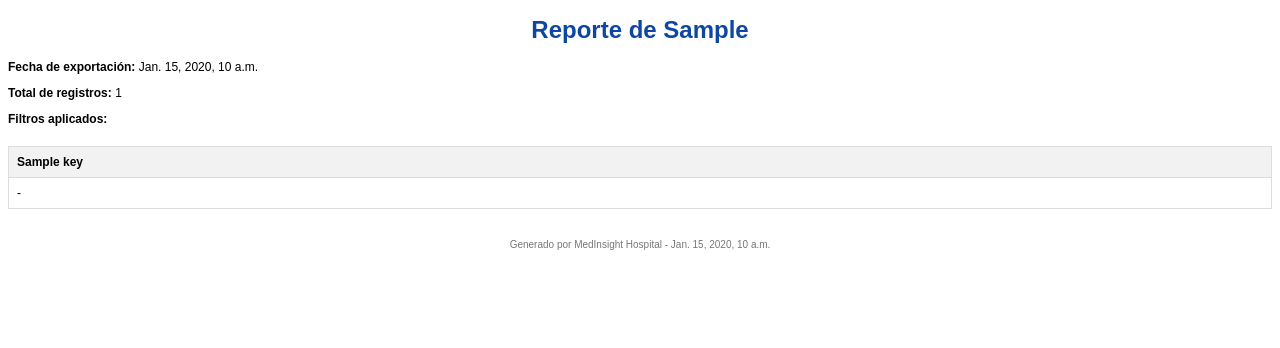
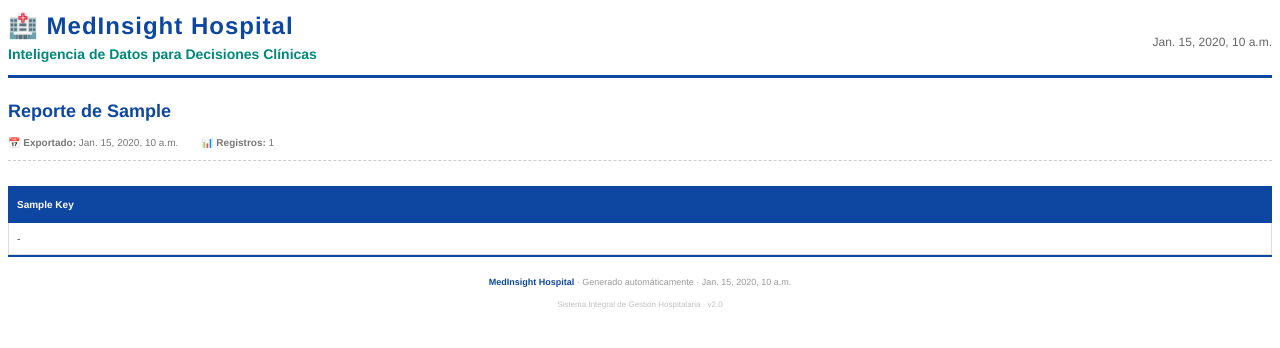
Before and after one commit to SamuAGV/Hospital_Samu, a Django app: template templates/reports/pdf_template.html in a window 1280 px wide. Shown: the top 348 px of the page. Run offline with Django 4.2, Linux system fonts and the light colour scheme; the template is opened without the code that fills it: most values are stand-ins (such as "Sample title", 1, 10 or a date in 2020).

Commit message:
style: diseño profesional y mejorado para reportes PDF

```diff
--- a/templates/reports/pdf_template.html
+++ b/templates/reports/pdf_template.html
@@ -5,31 +5,158 @@
     <meta charset="UTF-8">
     <title>Reporte MedInsight</title>
     <style>
-        body { font-family: Arial, sans-serif; font-size: 12px; }
-        h1 { color: #0d47a1; text-align: center; }
-        table { width: 100%; border-collapse: collapse; margin-top: 20px; }
-        th, td { border: 1px solid #ddd; padding: 8px; text-align: left; }
-        th { background-color: #f2f2f2; }
-        .footer { text-align: center; margin-top: 30px; font-size: 10px; color: #777; }
+        @page {
+            margin: 2cm 1.5cm;
+            @frame header_frame {
+                -pdf-frame-content: header_content;
+                left: 50pt; width: 512pt; top: 50pt; height: 80pt;
+            }
+            @frame footer_frame {
+                -pdf-frame-content: footer_content;
+                left: 50pt; width: 512pt; top: 720pt; height: 40pt;
+            }
+        }
+
+        body {
+            font-family: 'Helvetica', 'Arial', sans-serif;
+            font-size: 11px;
+            color: #333;
+            line-height: 1.5;
+        }
+
+        /* --- HEADER --- */
+        #header_content {
+            border-bottom: 3px solid #0d47a1;
+            padding-bottom: 10px;
+            margin-bottom: 20px;
+        }
+        .header-title {
+            font-size: 24px;
+            font-weight: 700;
+            color: #0d47a1;
+            letter-spacing: 1px;
+        }
+        .header-sub {
+            font-size: 12px;
+            color: #666;
+            float: right;
+            margin-top: 10px;
+        }
+        .header-logo {
+            font-size: 14px;
+            color: #00897b;
+            font-weight: 600;
+        }
+
+        /* --- CONTENT --- */
+        .report-title {
+            font-size: 18px;
+            font-weight: 600;
+            color: #0d47a1;
+            margin-top: 0;
+            margin-bottom: 10px;
+        }
+        .report-meta {
+            font-size: 10px;
+            color: #777;
+            margin-bottom: 25px;
+            border-bottom: 1px dashed #ccc;
+            padding-bottom: 10px;
+        }
+        .report-meta span {
+            margin-right: 20px;
+        }
+
+        /* --- TABLE --- */
+        table {
+            width: 100%;
+            border-collapse: collapse;
+            font-size: 10px;
+            margin-top: 10px;
+        }
+        th {
+            background-color: #0d47a1;
+            color: white;
+            font-weight: 600;
+            padding: 10px 8px;
+            text-align: left;
+            border: 1px solid #0d47a1;
+        }
+        td {
+            padding: 8px;
+            border: 1px solid #ddd;
+            vertical-align: middle;
+        }
+        tr:nth-child(even) {
+            background-color: #f8f9fa;
+        }
+        tr:hover {
+            background-color: #e3f2fd;
+        }
+
+        /* --- FOOTER --- */
+        #footer_content {
+            border-top: 2px solid #0d47a1;
+            padding-top: 10px;
+            font-size: 9px;
+            color: #999;
+            text-align: center;
+        }
+        .footer-highlight {
+            color: #0d47a1;
+            font-weight: 600;
+        }
+
+        /* --- BADGE (opcional para estado) --- */
+        .badge-green { background-color: #28a745; color: white; padding: 2px 8px; border-radius: 4px; font-size: 9px; }
+        .badge-red { background-color: #dc3545; color: white; padding: 2px 8px; border-radius: 4px; font-size: 9px; }
+        .badge-warning { background-color: #ffc107; color: #333; padding: 2px 8px; border-radius: 4px; font-size: 9px; }
     </style>
 </head>
 <body>
-    <h1>Reporte de {{ report_type|title }}</h1>
-    <p><strong>Fecha de exportación:</strong> {{ fecha_exportacion }}</p>
-    <p><strong>Total de registros:</strong> {{ total_registros }}</p>
-    <p><strong>Filtros aplicados:</strong>
-        {% if request.GET.fecha_inicio %}Fecha inicio: {{ request.GET.fecha_inicio }}{% endif %}
-        {% if request.GET.fecha_fin %} - Fecha fin: {{ request.GET.fecha_fin }}{% endif %}
-        {% if request.GET.estado %} - Estado: {{ request.GET.estado }}{% endif %}
-        {% if request.GET.tipo_consulta %} - Tipo: {{ request.GET.tipo_consulta }}{% endif %}
-        {% if request.GET.area %} - Área: {{ request.GET.area }}{% endif %}
-    </p>
 
+    <!-- HEADER -->
+    <div id="header_content">
+        <div style="display: flex; justify-content: space-between; align-items: center;">
+            <div>
+                <div class="header-title"><i style="font-style: normal;">🏥</i> MedInsight Hospital</div>
+                <div class="header-logo">Inteligencia de Datos para Decisiones Clínicas</div>
+            </div>
+            <div class="header-sub">
+                {{ fecha_exportacion }}
+            </div>
+        </div>
+    </div>
+
+    <!-- REPORT INFO -->
+    <div class="report-title">Reporte de {{ report_type|title }}</div>
+    <div class="report-meta">
+        <span><strong>📅 Exportado:</strong> {{ fecha_exportacion }}</span>
+        <span><strong>📊 Registros:</strong> {{ total_registros }}</span>
+
+        {% if request.GET.fecha_inicio %}
+            <span><strong>📌 Desde:</strong> {{ request.GET.fecha_inicio }}</span>
+        {% endif %}
+        {% if request.GET.fecha_fin %}
+            <span><strong>📌 Hasta:</strong> {{ request.GET.fecha_fin }}</span>
+        {% endif %}
+        {% if request.GET.estado %}
+            <span><strong>⚡ Estado:</strong> {{ request.GET.estado }}</span>
+        {% endif %}
+        {% if request.GET.tipo_consulta %}
+            <span><strong>🩺 Tipo:</strong> {{ request.GET.tipo_consulta }}</span>
+        {% endif %}
+        {% if request.GET.area %}
+            <span><strong>🏥 Área:</strong> {{ request.GET.area }}</span>
+        {% endif %}
+    </div>
+
+    <!-- DATA TABLE -->
     <table>
         <thead>
             <tr>
                 {% for key in headers %}
-                    <th>{{ key }}</th>
+                    <th>{{ key|title }}</th>
                 {% endfor %}
             </tr>
         </thead>
@@ -44,8 +171,17 @@
         </tbody>
     </table>
 
-    <div class="footer">
-        Generado por MedInsight Hospital - {{ fecha_exportacion }}
+    <!-- FOOTER -->
+    <div id="footer_content">
+        <p>
+            <span class="footer-highlight">MedInsight Hospital</span> ·
+            Generado automáticamente ·
+            {{ fecha_exportacion }}
+        </p>
+        <p style="font-size: 8px; opacity: 0.6;">
+            Sistema Integral de Gestión Hospitalaria · v2.0
+        </p>
     </div>
+
 </body>
 </html>
```
